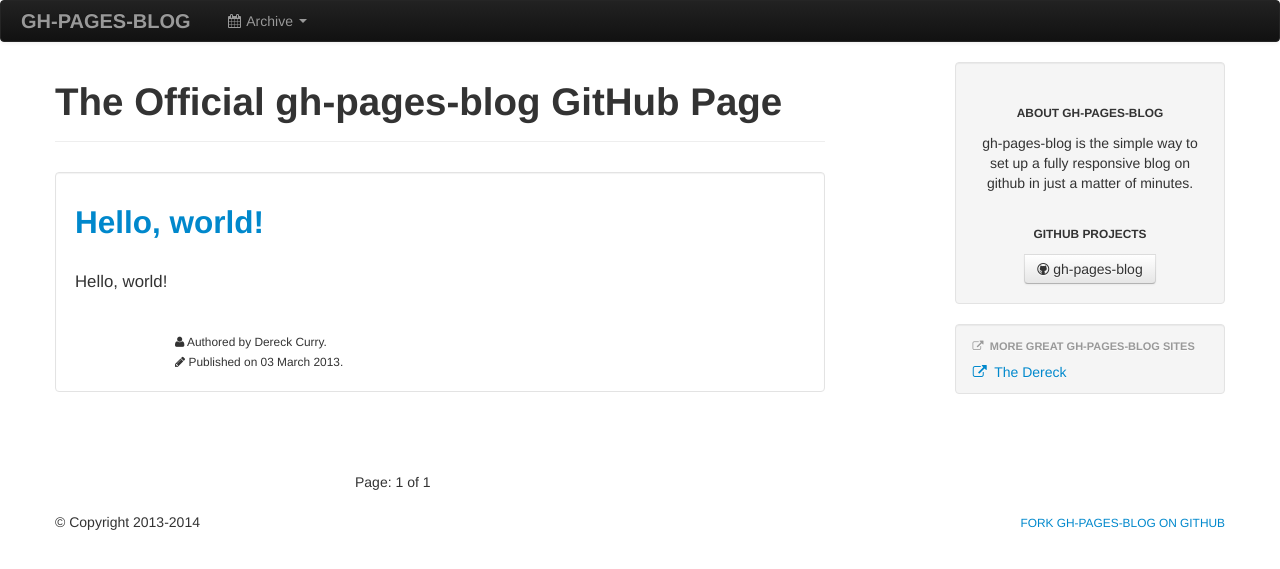
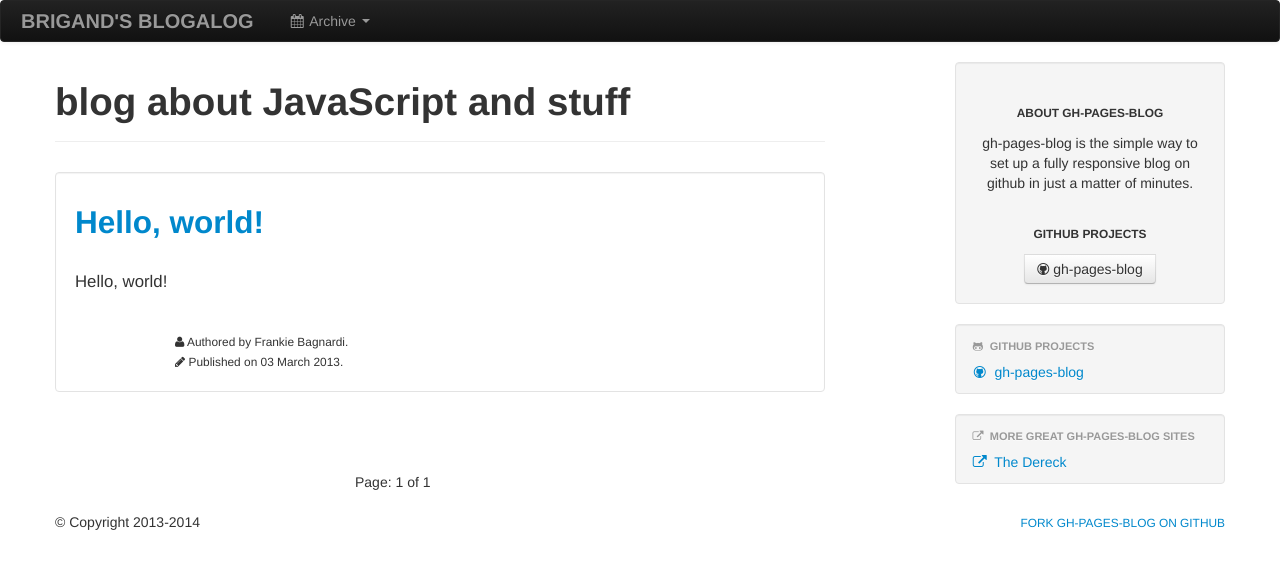
Before and after one commit to brigand/brigand.github.com, a Jekyll site: the page built from index.html, in a window 1280 px wide. Shown: the top 569 px of the page. Built offline with Jekyll 4.4.1, drawn with Linux system fonts in a browser that asks for light colours; the list of posts is cut into pages by our own code.

Commit message:
config fixed

```diff
--- a/_config.yml
+++ b/_config.yml
@@ -23,12 +23,12 @@
 # url : http://thedereck.github.io
 # email : thedereck@thedereck.com
 # author : Dereck Curry
-name : gh-pages-blog
-brand : gh-pages-blog
-description : The Official gh-pages-blog GitHub Page
-url : http://thedereck.github.io/gh-pages-blog
-email : thedereck@thedereck.com
-author: Dereck Curry
+name : blogalog
+brand : brigand's blogalog
+description : blog about JavaScript and stuff
+url : http://brigand.github.io/
+email : f.bagnardi@gmail.com
+author: Frankie Bagnardi
 
 
 # The following is a list of files to exclude from inclusion in the
@@ -179,7 +179,7 @@ sections:
   social_links :
     enabled : false
   github_projects :
-    enabled : false
+    enabled : true
   external_links :
     enabled : true
   archive :
```
